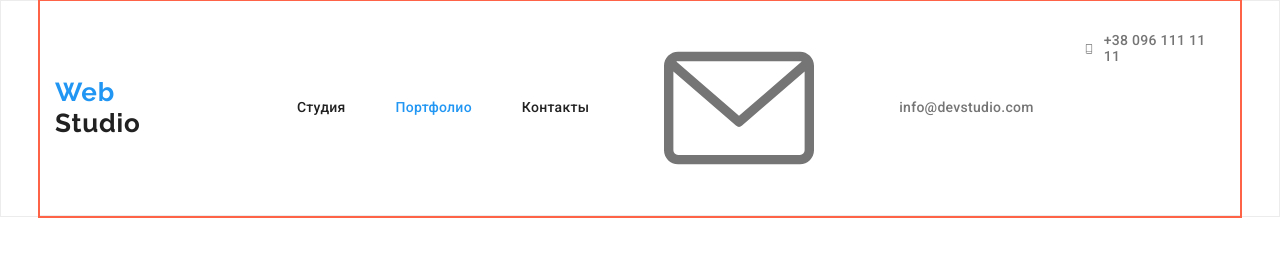
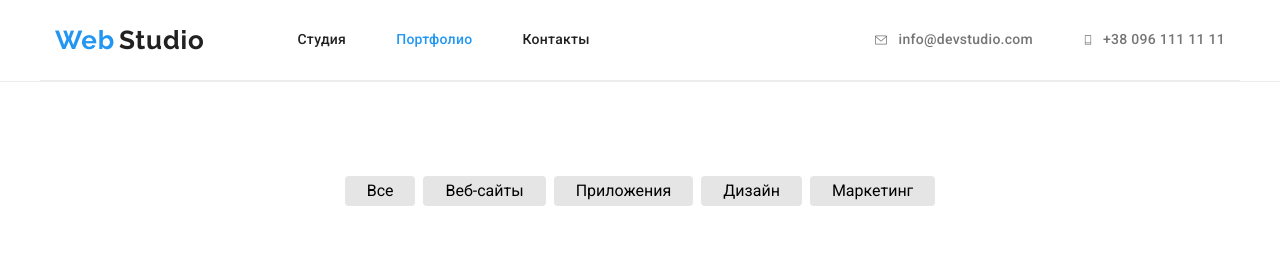
Before and after one commit to Gefestios/goit-markup-hw-04-38, a plain HTML site: page portfolio.html in a window 1280 px wide. Shown: the top 253 px of the page. Drawn offline with nearby package versions, Linux system fonts and the light colour scheme.

Commit message:
ispravil vtorije zamichanija

```diff
--- a/css/style.css
+++ b/css/style.css
@@ -47,7 +47,7 @@
     width: 1200px;
     margin: 0 auto;
     padding: 0px 15px;
-    outline: 2px solid tomato;
+    /* outline: 2px solid tomato;    */
 }
 body{
     background-color: var(--background-color);
@@ -103,7 +103,7 @@ ul{
 /* ------------------MENU INDEX HEADER------------------- */
 header{
     background-color: var(--primary-bg-color);
-    border: 1px solid #ECECEC;
+    border-bottom: 1px solid #ECECEC;
 }
 .nav-list{
     display: flex;
--- a/portfolio.html
+++ b/portfolio.html
@@ -12,7 +12,6 @@
 </head>
 <body class="body">
     <header class="header">
-        <!-- LOGO -->
         <div class="container main-nav">
     <nav class="nav">
         <!--LOGO-->
@@ -31,7 +30,7 @@
         <!-- envelope -->
         <li class="item">
                 <a class="link" href="mailto:info@devstudio.com">info@devstudio.com
-                        <svg class="link-icon icon-envelope">
+                <svg class="link-icon icon-envelope" width="16px" height="12px">
                     <use href="./images/icons/symbol-defs.svg#icon-envelope"></use>
                 </svg>
             </a>
```
Lines whose indentation alone changed are shown as unchanged.
